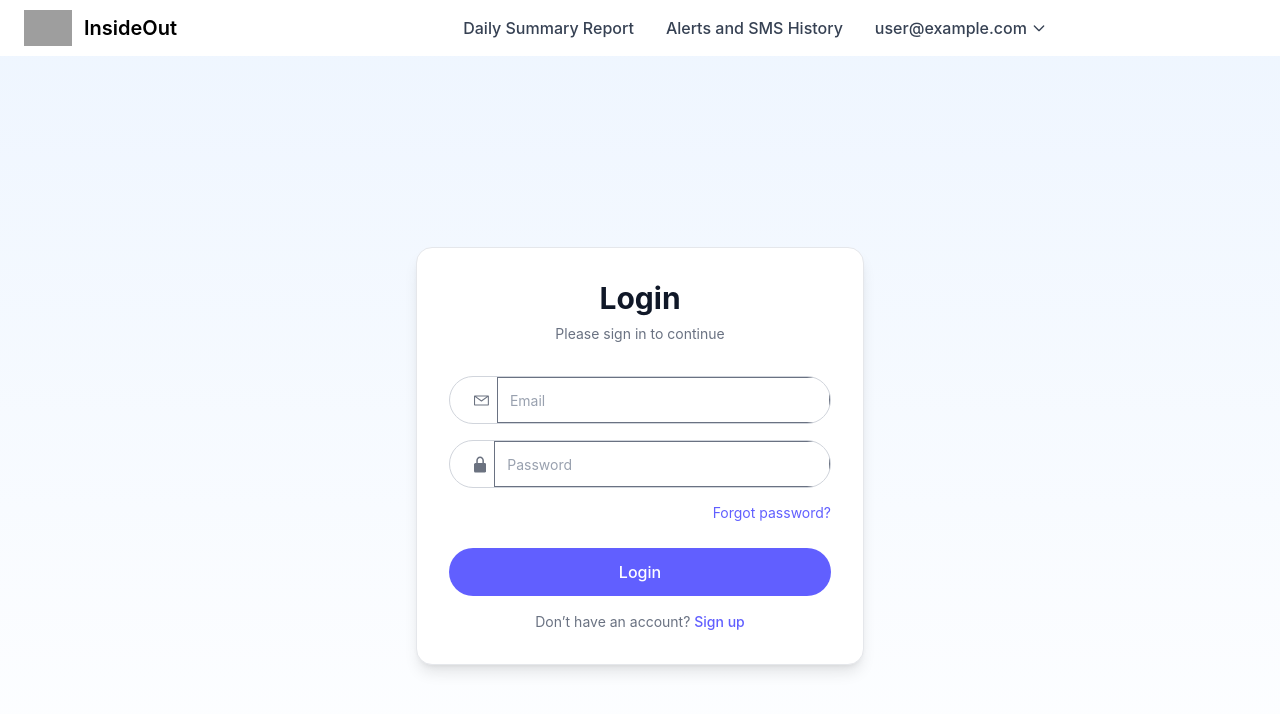
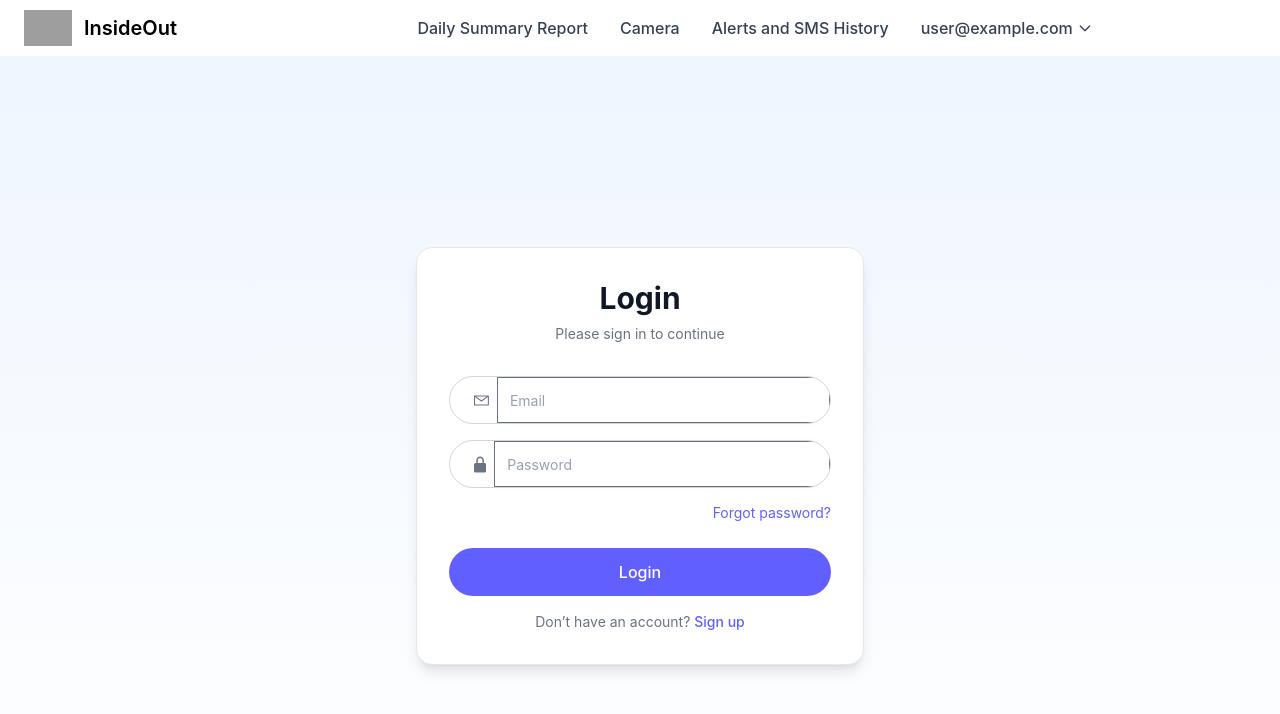
Before and after one commit to johnmartinroque/InsideOut, a React (Vite) app in the folder client/: page /authentication in a window 1280 px wide. Shown: the top 714 px of the page. Built offline with nearby package versions, Linux system fonts and the light colour scheme; no server answers; sample sign-in values are in the browser's storage; grey boxes are pictures that could not be loaded.

Commit message:
camera screen protected  route

```diff
--- a/client/src/App.jsx
+++ b/client/src/App.jsx
@@ -11,6 +11,7 @@ import Contact from "./screens/Contact";
 import About from "./screens/About";
 import ProtectedRoute from "./components/ProtectedRoute";
 import NotFound from "./screens/NotFound";
+import Camera from "./screens/Camera";
 
 function App() {
   const [user, setUser] = useState(null);
@@ -57,6 +58,14 @@ function App() {
               )
             }
           />
+          <Route
+            path="/camera"
+            element={
+              <ProtectedRoute user={user}>
+                <Camera />
+              </ProtectedRoute>
+            }
+          />
         </Routes>
       </Router>
     </div>
--- a/client/src/components/Header.jsx
+++ b/client/src/components/Header.jsx
@@ -119,6 +119,15 @@ function Header() {
                 </li>
                 <li>
                   <Link
+                    to="/camera"
+                    onClick={() => setCurrentNav("/camera")}
+                    className={linkClass("/camera")}
+                  >
+                    Camera
+                  </Link>
+                </li>
+                <li>
+                  <Link
                     to="/alerts"
                     onClick={() => setCurrentNav("/alerts")}
                     className={linkClass("/alerts")}
--- /dev/null
+++ b/client/src/screens/Camera.jsx
@@ -0,0 +1,7 @@
+import React from "react";
+
+function Camera() {
+  return <div>Camera</div>;
+}
+
+export default Camera;
```
